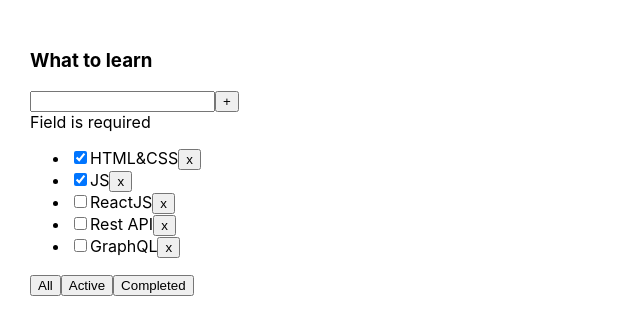
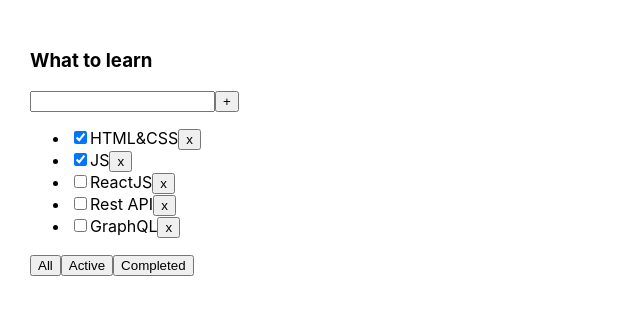
Before and after one commit to sasha2234562/3-todolist, a React (Create React App) app: page / in a window 1280 px wide. Shown: the top 334 px of the page, without its empty margins (0-640 px from the left). Built offline with nearby package versions, Linux system fonts and the light colour scheme.

Commit message:
create error

```diff
--- a/src/Todolist.tsx
+++ b/src/Todolist.tsx
@@ -31,14 +31,12 @@
 
     }
 
-    // let [error, setError] = useState<null | string>(null)
-
     return <div>
         <h3>{props.title}</h3>
         <div>
-            <input onChange={inputHandler} value={newInputValue}/>
+            <input className={props.error ? 'error-input' : ''} onChange={inputHandler} value={newInputValue}/>
             <button onClick={buttonHandler}>+</button>
-            {<div className={props.error ? 'error-text' : ''}>Field is required</div>}
+            {props.error ? <div className={ 'error-text'}>Field is required</div> : ''}
         </div>
         <ul>
             {
```
